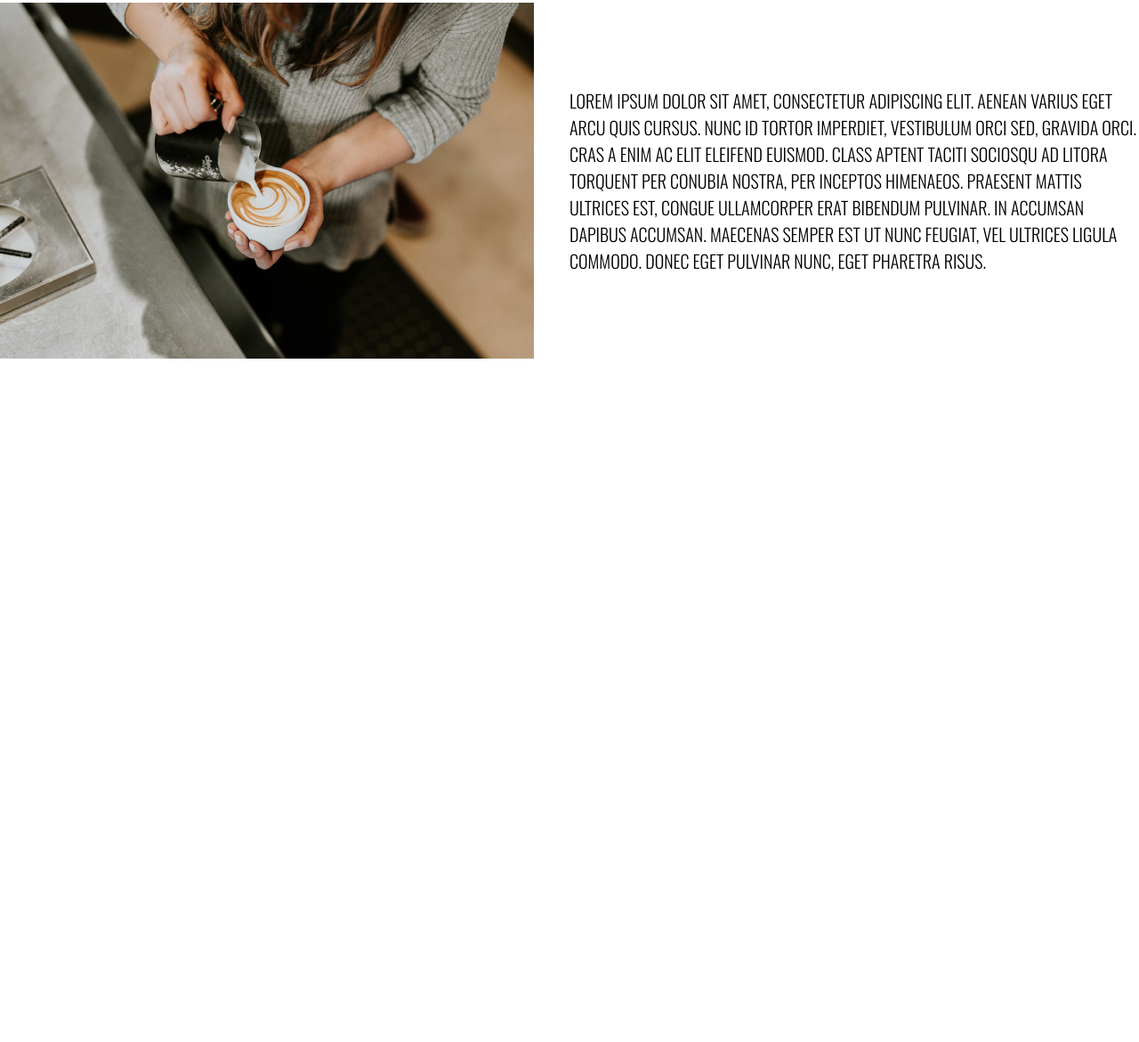
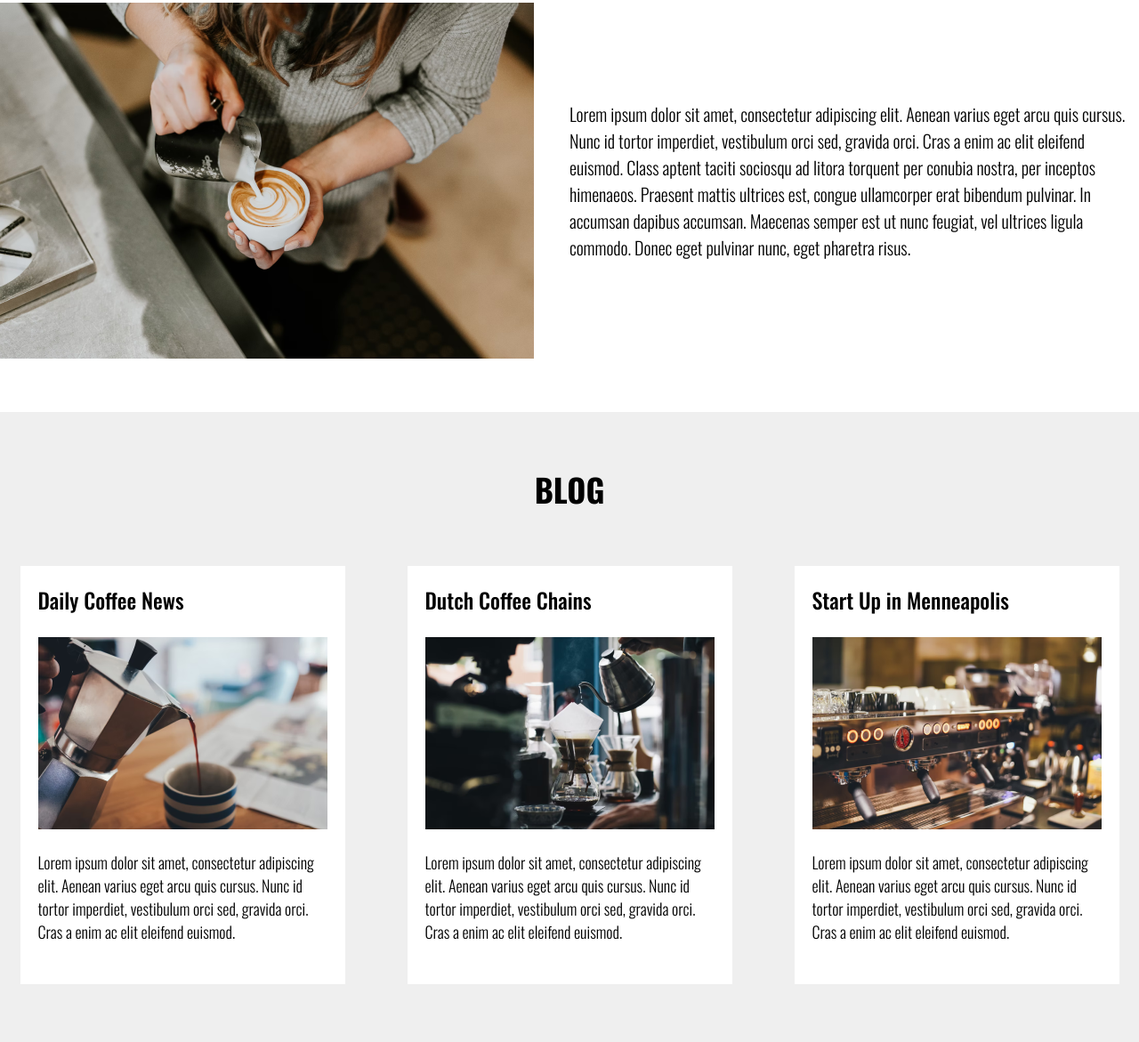
Before and after one commit to KolyakaMolyaka/KolyakaMolyaka.github.io, a plain HTML site: page index.html in a window 1280 px wide. Shown: the part 902-2073 px from the top of the page at 89% size. Before the commit the page ends 1365 px from the top, so only its background shows below. Drawn offline with nearby package versions, Linux system fonts and the light colour scheme.

Commit message:
Добавлена секция 'Blog' на index-страницу

```diff
--- a/css/style.css
+++ b/css/style.css
@@ -2,6 +2,8 @@
     font-weight: 500px;
     font-size: 36px;
     text-align: center;
+    padding: 60px 0;
+    text-transform: uppercase;
 }
 
 * {
@@ -10,7 +12,6 @@
 }
 html {
     font-size: 24px;
-    text-transform: uppercase;
     font-family: 'Oswald', sans-serif;
     font-weight: 300;
 }
@@ -34,10 +35,12 @@ header {
 .header__logo {
     font-weight: 500;
     opacity: .2;
+    text-transform: uppercase;
 }
 
 
 .header__navigation {
+    text-transform: uppercase;
 }
 
 .header__navigation-menu {
@@ -73,6 +76,7 @@ h1 {
     color: white;
     text-align: center;
     padding-top: 267px;
+    text-transform: uppercase;
 }
 
 h1::after {
@@ -86,7 +90,6 @@ h1::after {
 
 /* Section story */
 h2 {
-    margin: 60px;
 }
 
 .story_section__content {
@@ -106,3 +109,45 @@ h2 {
     font-weight: 300px;
     font-size: 20px;
 }
+
+/* Section blog */
+#blog_section {
+    background-color: #efefef;
+}
+
+.blog_section__content {
+    display: flex;
+    justify-content: center;
+}
+
+.blog_section__content-card {
+    display: inline-flex;
+    flex-direction: column;
+    background: white;
+    padding: 20px;
+    margin-left: 70px;
+    margin-bottom: 65px;
+}
+.blog_section__content-card:first-child {
+    margin-left: 0px;
+}
+
+.blog_section__content-card-title {
+    font-weight: 400;
+    font-size: 24px;
+    margin-bottom: 24px;
+}
+
+.blog_section__content-card-img {
+    width: 325px;
+    height: 216px;
+    margin-bottom: 24px;
+}
+
+.blog_section__content-card-subtitle {
+    display: inline-block;
+    width: 325px;
+    font-weight: 300;
+    font-size: 18px;
+    margin-bottom: 26px;
+}
--- a/index.html
+++ b/index.html
@@ -58,6 +58,38 @@
     </div>
 
 </section>
+<section id="blog_section">
+    <div class="container">
+        <h3 class="section_header">Blog</h3>
+        <div class="blog_section__content">
+            <div class="blog_section__content-card">
+                <p class="blog_section__content-card-title">Daily Coffee News</p>
+                <img class="blog_section__content-card-img" src="imgs/blog1_section_img.png">
+                <p class="blog_section__content-card-subtitle">
+                    Lorem ipsum dolor sit amet, consectetur adipiscing elit. Aenean varius eget arcu quis cursus. Nunc
+                    id tortor imperdiet, vestibulum orci sed, gravida orci. Cras a enim ac elit eleifend euismod.
+                </p>
+            </div>
+            <div class="blog_section__content-card">
+                <p class="blog_section__content-card-title">Dutch Coffee Chains</p>
+                <img class="blog_section__content-card-img" src="imgs/blog2_section_img.png">
+                <p class="blog_section__content-card-subtitle">
+                    Lorem ipsum dolor sit amet, consectetur adipiscing elit. Aenean varius eget arcu quis cursus. Nunc
+                    id tortor imperdiet, vestibulum orci sed, gravida orci. Cras a enim ac elit eleifend euismod.
+                </p>
+            </div>
+            <div class="blog_section__content-card">
+                <p class="blog_section__content-card-title">Start Up in Menneapolis</p>
+                <img class="blog_section__content-card-img" src="imgs/blog3_section_img.png">
+                <p class="blog_section__content-card-subtitle">
+                    Lorem ipsum dolor sit amet, consectetur adipiscing elit. Aenean varius eget arcu quis cursus. Nunc
+                    id tortor imperdiet, vestibulum orci sed, gravida orci. Cras a enim ac elit eleifend euismod.
+                </p>
+            </div>
+        </div>
+    </div>
+
+</section>
 
 <script src="js/script.js"></script>
 </body>
```
Also changed, not shown: imgs/blog1_section_img.png (added), imgs/blog2_section_img.png (added), imgs/blog3_section_img.png (added).
